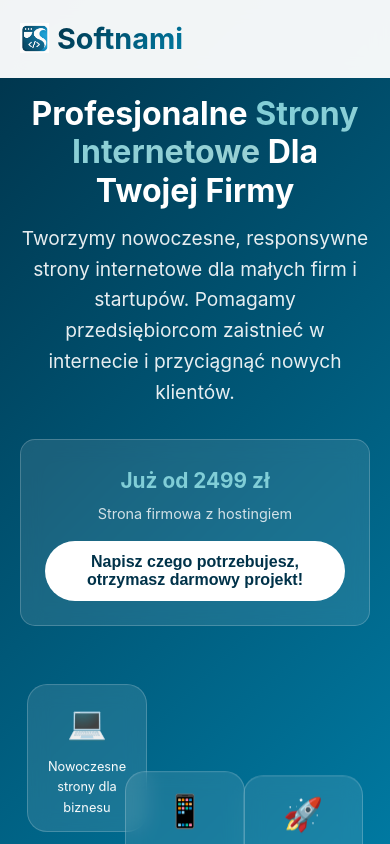
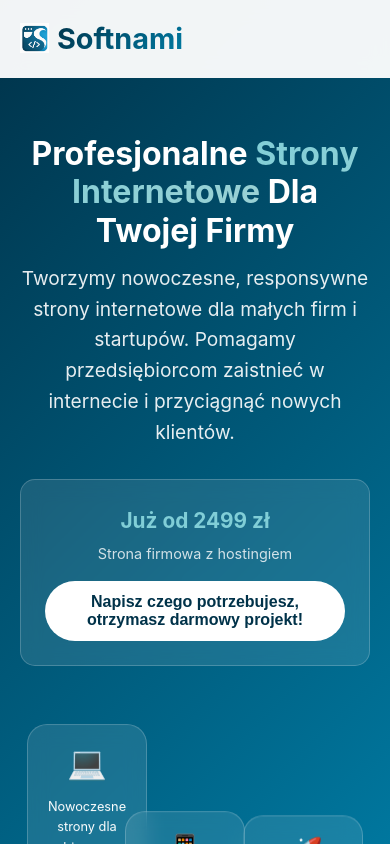
Before and after one commit to kmajder/softnami, a Next.js app: page / in a window 390 px wide. Shown: the top 844 px of the page. Built offline with nearby package versions, Linux system fonts and the light colour scheme.

Commit message:
dodanie paddingow lepszych

```diff
--- a/src/app/globals.css
+++ b/src/app/globals.css
@@ -1016,7 +1016,7 @@ body {
     grid-template-columns: 1fr;
     text-align: center;
     gap: 2rem;
-    padding-top: 20px;
+    padding-top: 60px;
   }
 
   .hero-title {
@@ -1138,7 +1138,7 @@ body {
   }
 
   .hero-content {
-    padding-top: 15px;
+    padding-top: 55px;
     gap: 1.5rem;
   }
 
```
